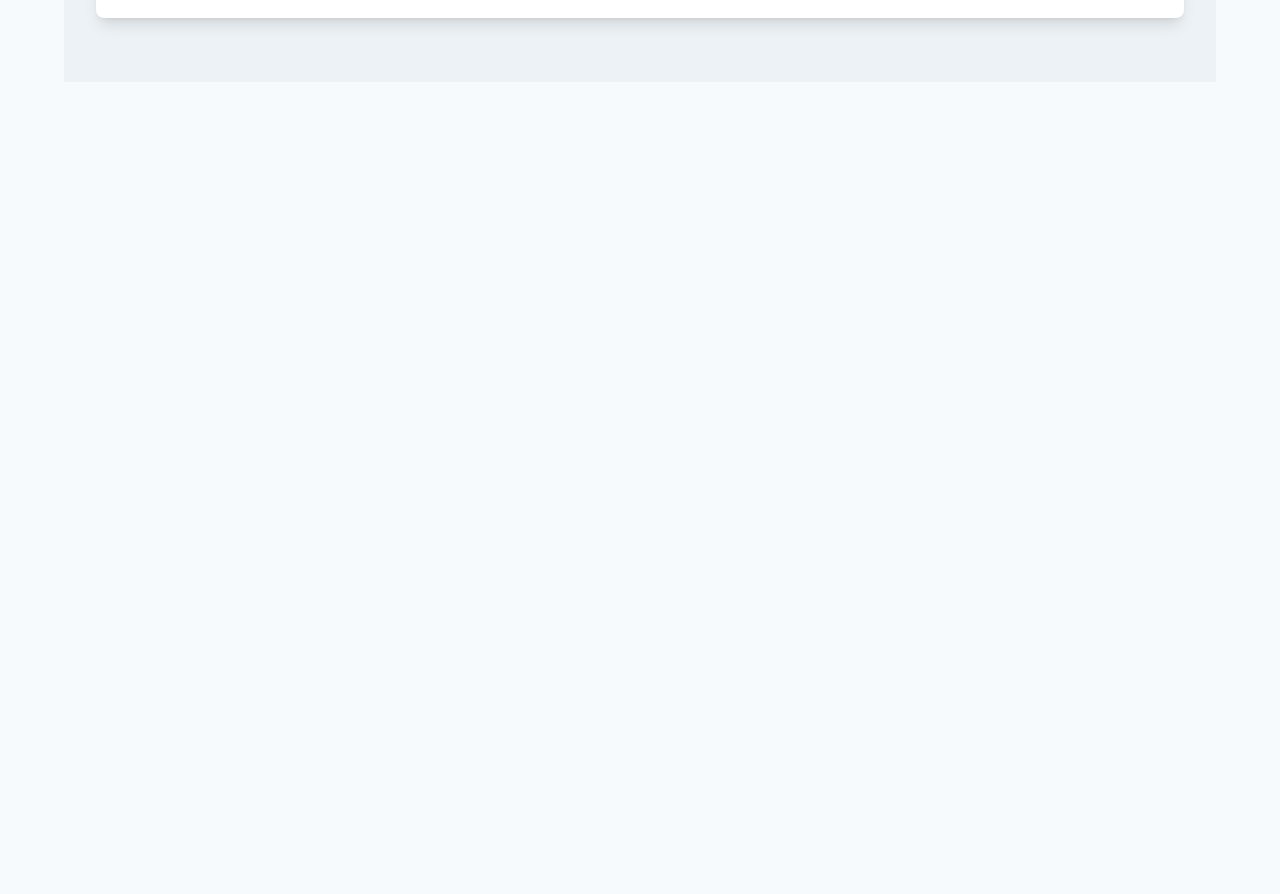
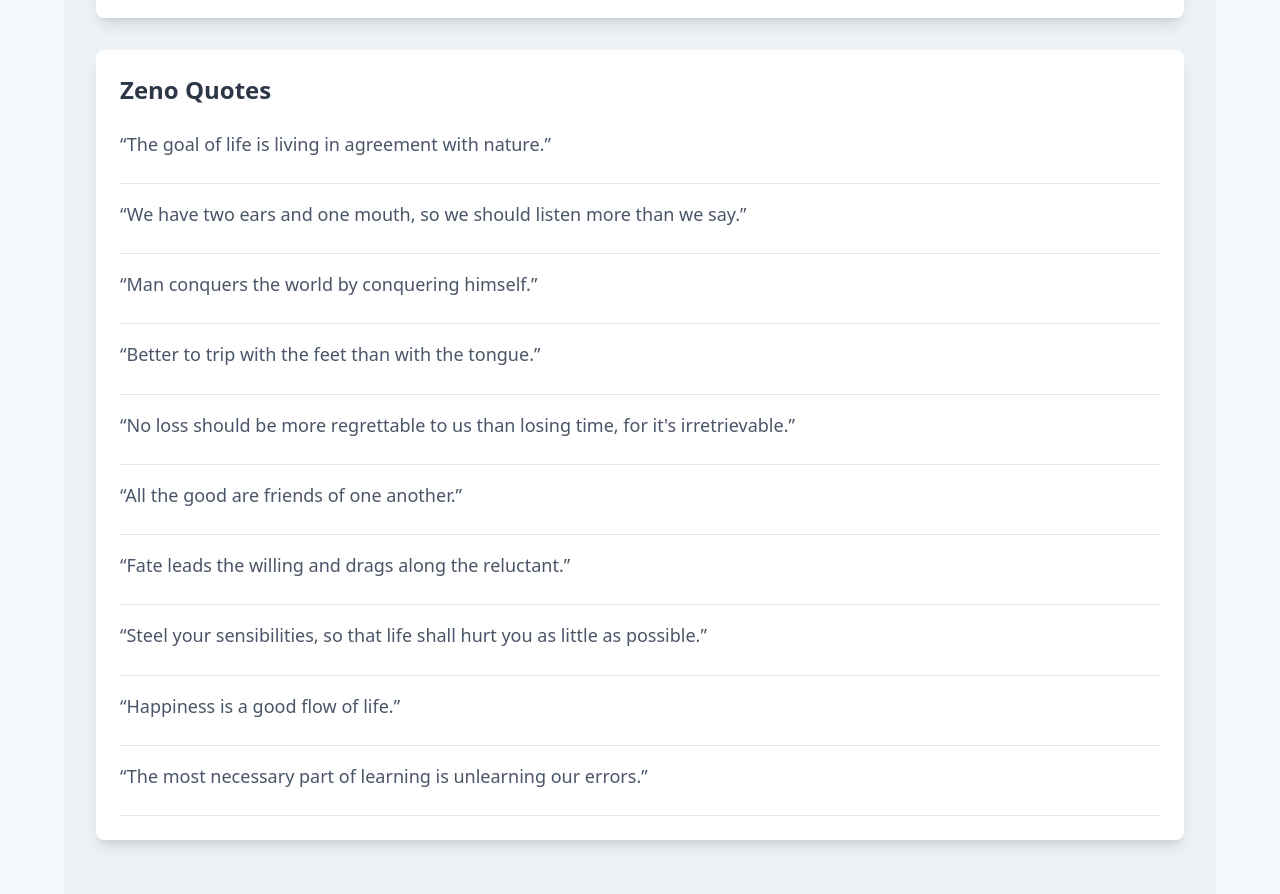
Before and after one commit to Canewt/stoicwisdom, a Next.js app: page / in a window 1280 px wide. Shown: the part 4240-5134 px from the top of the page. Before the commit the page ends 4322 px from the top, so only its background shows below. Built offline with nearby package versions, Linux system fonts and the light colour scheme.

Commit message:
Add Zeno quotes to the application

```diff
--- /dev/null
+++ b/src/app/data/zeno.js
@@ -0,0 +1,14 @@
+const quotes = [
+    "The goal of life is living in agreement with nature.",
+    "We have two ears and one mouth, so we should listen more than we say.",
+    "Man conquers the world by conquering himself.",
+    "Better to trip with the feet than with the tongue.",
+    "No loss should be more regrettable to us than losing time, for it's irretrievable.",
+    "All the good are friends of one another.",
+    "Fate leads the willing and drags along the reluctant.",
+    "Steel your sensibilities, so that life shall hurt you as little as possible.",
+    "Happiness is a good flow of life.",
+    "The most necessary part of learning is unlearning our errors."
+  ];
+
+  export default quotes;
--- a/src/app/page.js
+++ b/src/app/page.js
@@ -4,6 +4,7 @@ import React, { useState, useEffect } from 'react';
 import marcusQuotes from './data/marcus_aurelius';
 import senecaQuotes from './data/seneca';
 import epictetusQuotes from './data/epictetus';
+import zenoQuotes from './data/zeno';
 
 export default function Home() {
   const [dailyQuote, setDailyQuote] = useState(null);
@@ -14,6 +15,7 @@ export default function Home() {
       'Marcus Aurelius': marcusQuotes,
       'Seneca': senecaQuotes,
       'Epictetus': epictetusQuotes,
+      'Zeno': zenoQuotes
     };
 
     const getOrSetDailyQuote = () => {
```
